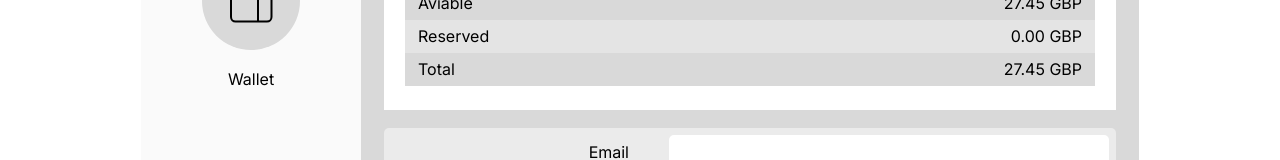
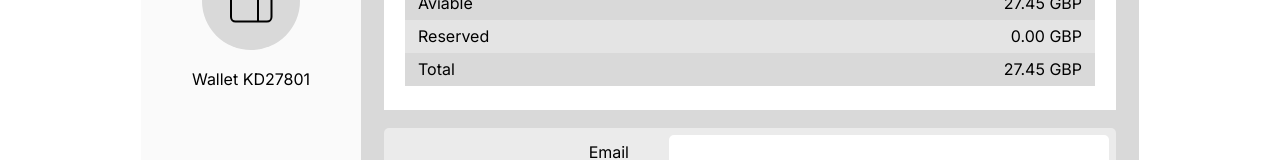
Before and after one commit to IrinaZolo/koenig_testwork, a Next.js app: page /wallets in a window 1280 px wide. Shown: the part 314-474 px from the top of the page. Built offline with nearby package versions, Linux system fonts and the light colour scheme.

Commit message:
changed WalletBlock

```diff
--- a/components/WalletBlock.tsx
+++ b/components/WalletBlock.tsx
@@ -4,6 +4,7 @@ import ImgWallet from '../assets/wallet.svg'
 import InputElement from '@/components/InputElement';
 import { useState } from 'react';
 import BalanceElement from './BalanceElement';
+import { dataBalance } from '@/data';
 
 const Form =styled.form`
     display: flex;
@@ -17,7 +18,7 @@ const WalletBlock = () => {
     const [phone, setPhone] = useState('')
 
   return (
-    <Block img={ImgWallet} title={"Wallet"} blockHeight='416px'>
+    <Block img={ImgWallet} title={`Wallet ${dataBalance.user}`} blockHeight='416px'>
         <Form action="" onClick={e => e.preventDefault}>
             <BalanceElement />
             <InputElement
```
